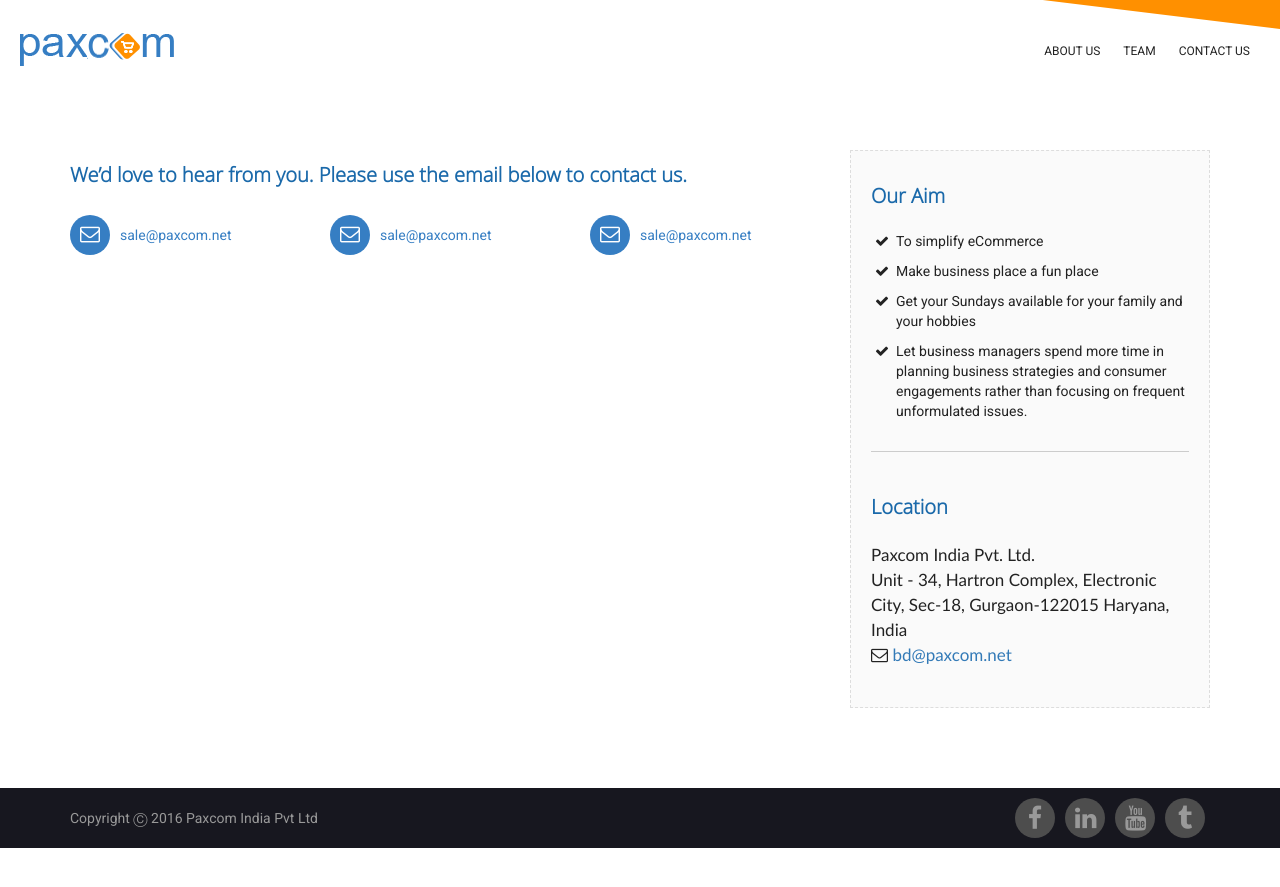
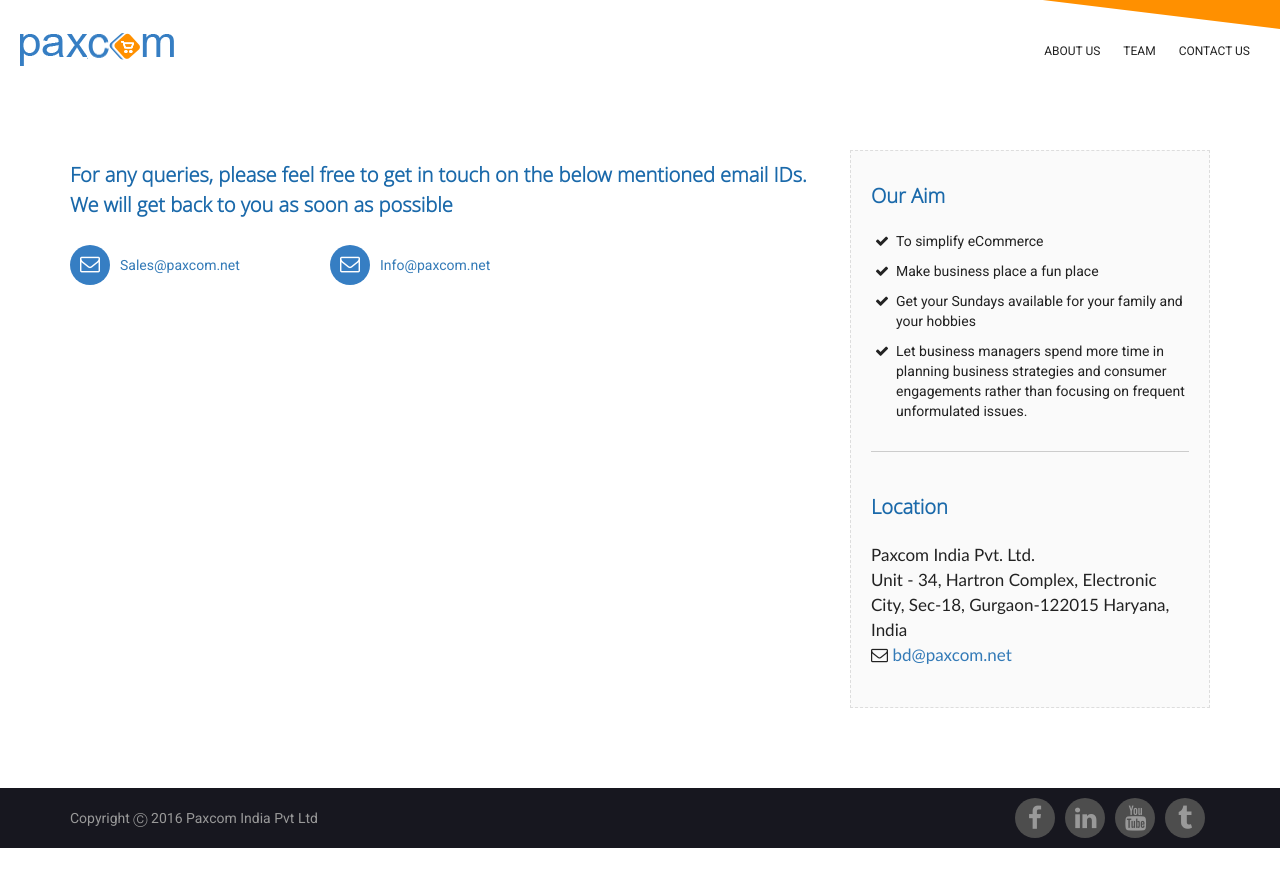
Before and after one commit to paxcom/paxcom.github.io, a Jekyll site: the page built from contact-us.html, in a window 1280 px wide. Shown: the top 887 px of the page. Built offline with Jekyll 4.4.1, drawn with Linux system fonts in a browser that asks for light colours.

Commit message:
update page

```diff
--- a/_includes/contactUs.html
+++ b/_includes/contactUs.html
@@ -4,7 +4,7 @@
 <div class="row">
 
 <div class="col-sm-8 ">
-<h5 class="no-padding">We’d love to hear from you. Please use the email below to contact us. </h5>
+<h5 class="no-padding">For any queries, please feel free to get in touch on the below mentioned email IDs. We will get back to you as soon as possible</h5>
 <!--<form role="form"  >
 
 <div class="row ">
@@ -45,9 +45,9 @@
 </form> -->
 
 <div class="row top-space">
-<div class="col-sm-4"> <div class="mail-icon"><i class="fa fa-envelope-o"></i> </div>  <span class="email">sale@paxcom.net  </span></div>
-<div class="col-sm-4"> <div class="mail-icon"><i class="fa fa-envelope-o"></i> </div>  <span class="email">sale@paxcom.net  </span></div>
-<div class="col-sm-4"> <div class="mail-icon"><i class="fa fa-envelope-o"></i> </div>  <span class="email">sale@paxcom.net  </span></div>
+<div class="col-sm-4"> <div class="mail-icon"><i class="fa fa-envelope-o"></i> </div>  <span class="email"><a href="mailto:Sales@paxcom.net">Sales@paxcom.net  </a></span></div>
+<div class="col-sm-4"> <div class="mail-icon"><i class="fa fa-envelope-o"></i> </div>  <span class="email"> <a href="mailto:Info@paxcom.net">Info@paxcom.net </a></span></div>
+
 
 </div>
 
```
